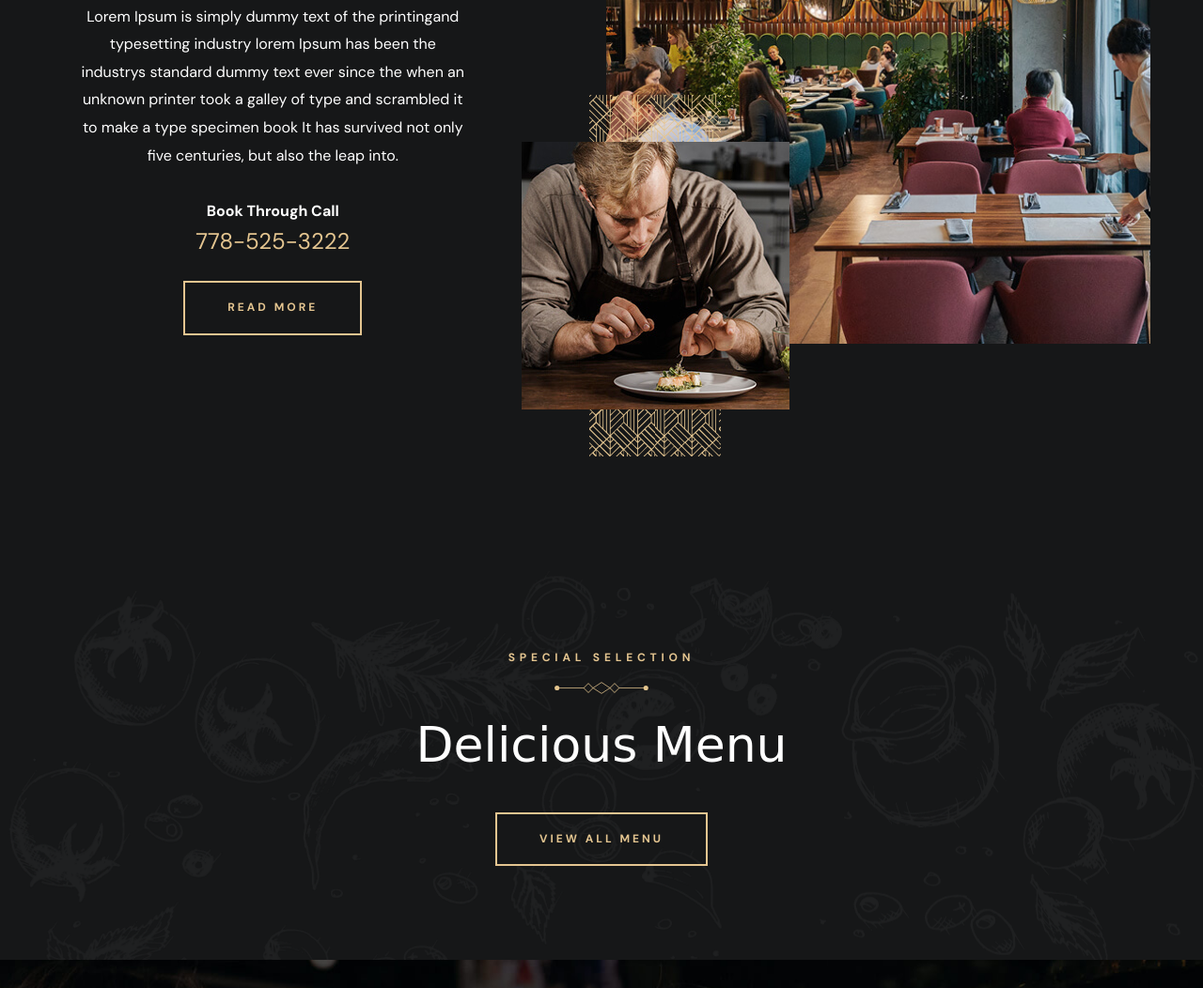
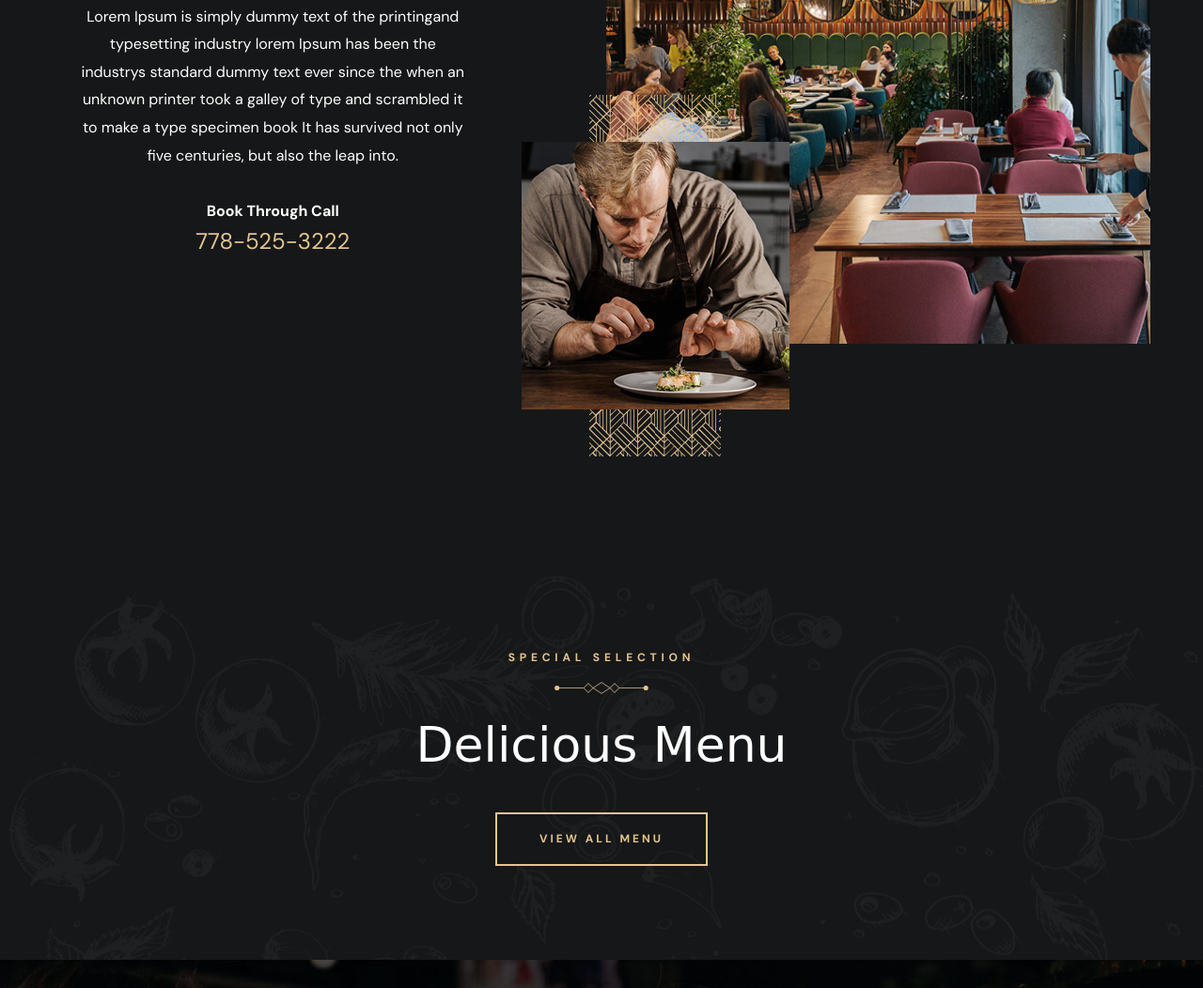
Before and after one commit to farmkitchenmarket/farmkitchenmarket.github.io, a plain HTML site: page index.html in a window 1280 px wide. Shown: the part 2292-3344 px from the top of the page at 94% size. Drawn offline with nearby package versions, Linux system fonts and the light colour scheme; a web font is replaced by a local one.

Commit message:
Update index.html

```diff
--- a/index.html
+++ b/index.html
@@ -452,11 +452,11 @@
 
             <a href="tel:+804001234567" class="body-1 contact-number hover-underline">778-525-3222</a>
 
-            <a href="#" class="btn btn-primary">
+            <!-- <a href="#" class="btn btn-primary">
               <span class="text text-1">Read More</span>
 
               <span class="text text-2" aria-hidden="true">Read More</span>
-            </a>
+            </a> -->
 
           </div>
 
```
